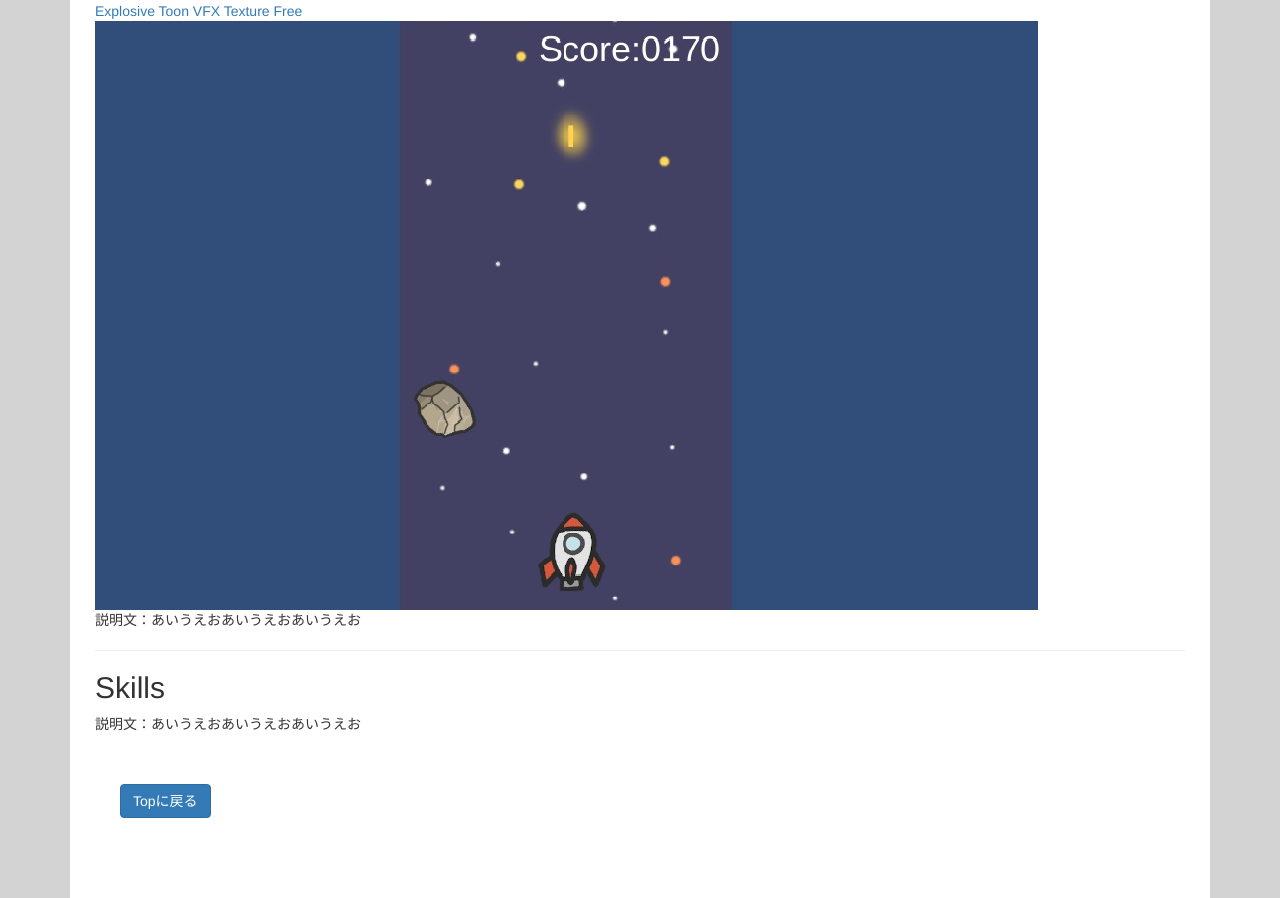
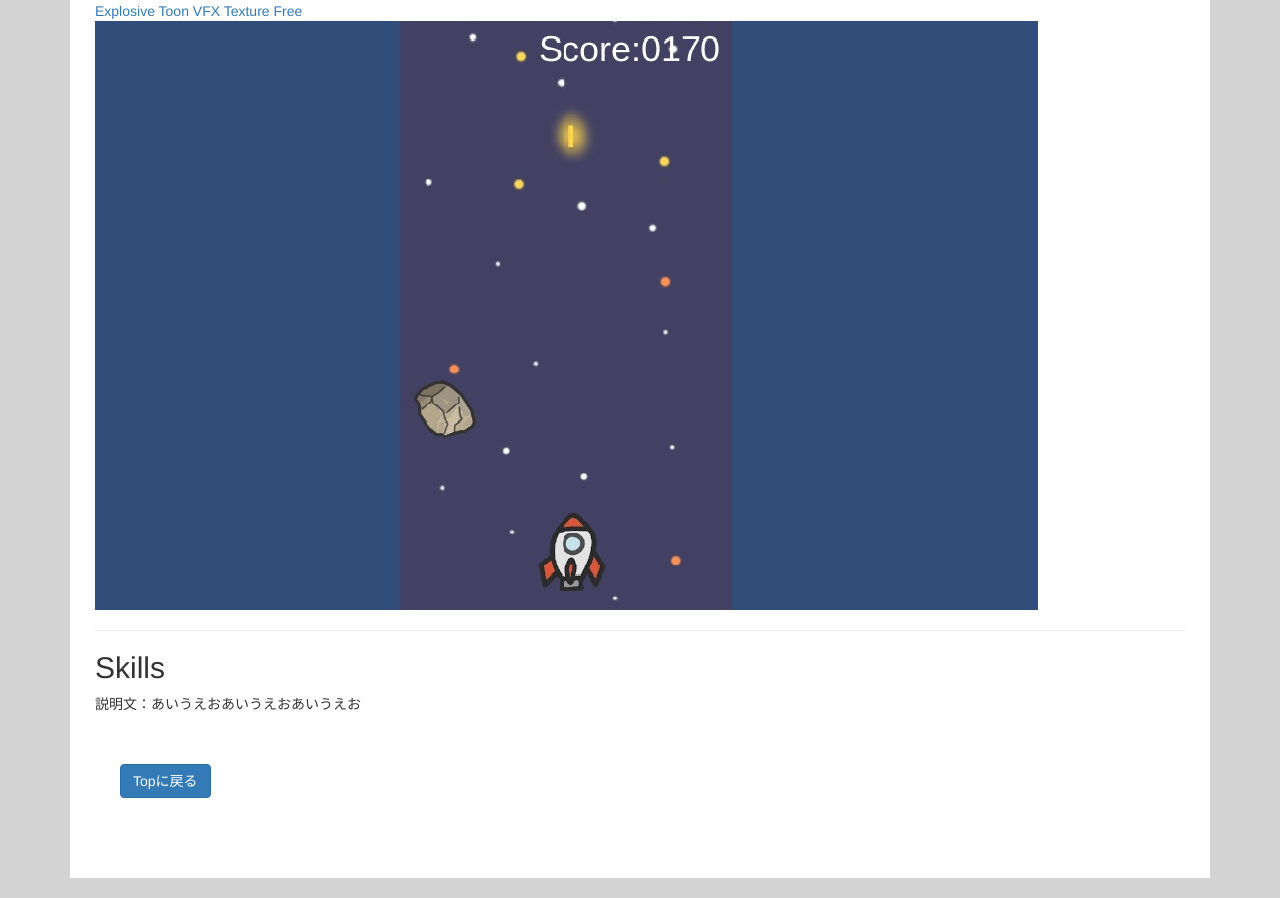
Before and after one commit to shinon0821/portforio, a plain HTML site: page index.html in a window 1280 px wide. Shown: the part 985-1883 px from the top of the page. Drawn offline with nearby package versions, Linux system fonts and the light colour scheme.

Commit message:
Update index.html

```diff
--- a/index.html
+++ b/index.html
@@ -59,7 +59,7 @@
 
             <div class"col-sm-6">
                 <img crass="img-responsive" src="image/hokye.jpg" alt="よけとるスクリーンショット">
-            </div>
+        </div>
             <hr>
             <div>
               <h3>space shooting</h3>
@@ -70,7 +70,7 @@
               <img crass="img-responsive" src="image/inseki.jpg" alt="よけとるスクリーンショット">
             </div>
 
-            <p>説明文：あいうえおあいうえおあいうえお</p>
+
             <hr>
             <h2 id="skills">Skills</h2>
             <p>説明文：あいうえおあいうえおあいうえお</p>
```
